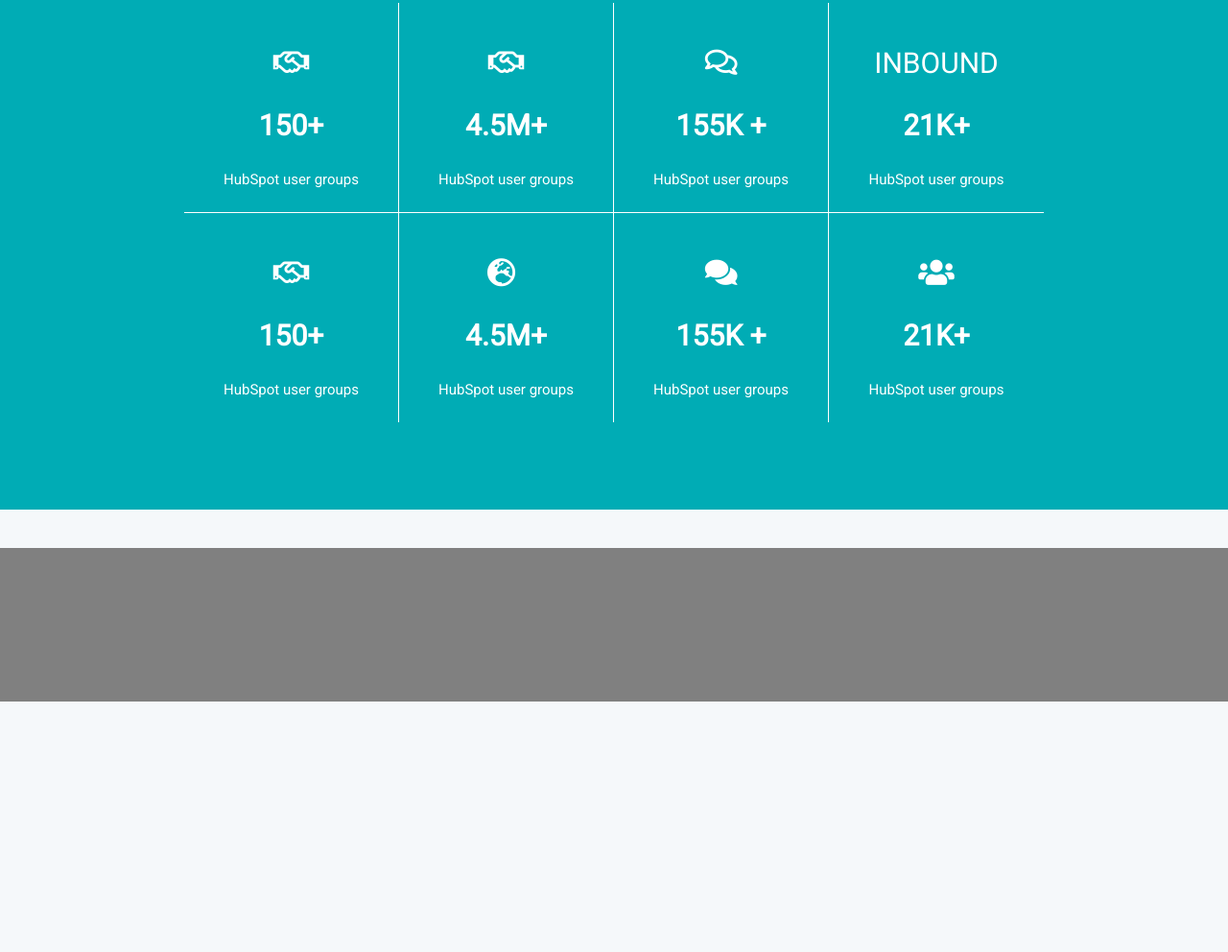
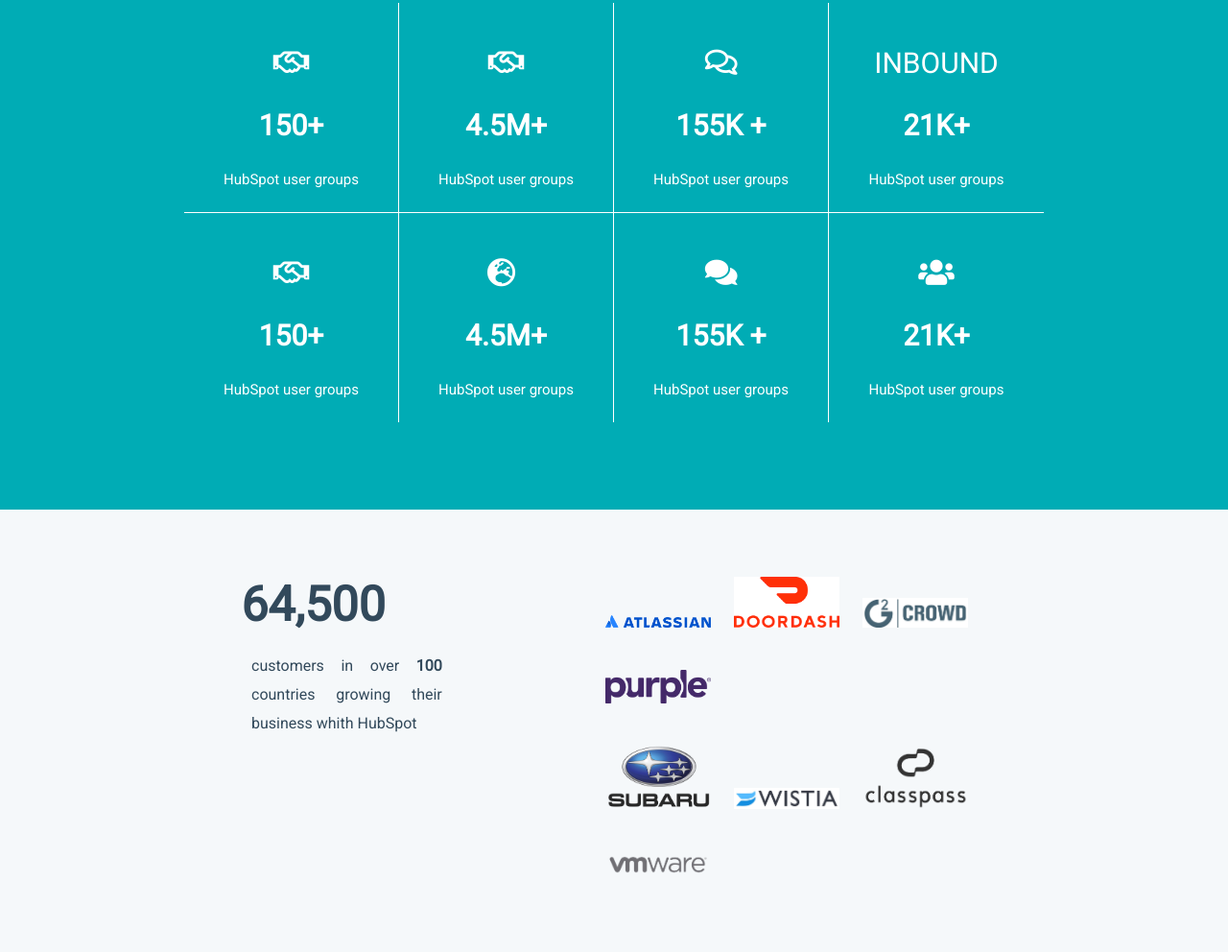
Before and after one commit to giuseppe-falco/htmlcss-hubspot, a plain HTML site: page index.html in a window 1280 px wide. Shown: the part 3660-4652 px from the top of the page at 96% size. Before the commit the page ends 4391 px from the top, so only its background shows below. Drawn offline with Linux system fonts and the light colour scheme.

Commit message:
goccia start

```diff
--- a/css/style.css
+++ b/css/style.css
@@ -389,9 +389,7 @@ padding: 0 15%;
 .square ul li:nth-of-type(2){
   font-weight: 600;
 }
-
-
-
+/* fine tabella */
 
 /* .gradients::after{
   content: "";
@@ -399,7 +397,59 @@ padding: 0 15%;
   display: block;
 } */
 
+/* inizio partner block */
+.partner{
+  padding: 0 15%;
+  margin-top: 50px;
+}
+/* number+p */
+.number{
+  float: left;
+  width: 30%;
+  margin-bottom: 50px;
+}
 
+.number h1{
+  margin: 20px 0;
+  text-align: center;
+  color: #32495b;
+  font-size: 50px;
+  font-weight: bold;
+}
+
+.number p{
+  text-align: justify;
+  color: #32495b;
+  margin-left: 70px;
+  line-height: 30px;
+}
+
+/* loghi */
+.partner-loghi{
+  float: right;
+  width: 70%;
+  padding-left: 150px;
+  padding-bottom: 50px;
+}
+
+.partner-loghi li{
+  list-style: none;
+  display: inline-block;
+  width: 100px;
+  margin-right: 30px;
+}
+.img-partner{
+  width: 150px;
+  padding: 20px 20px;
+  text-align: right;
+}
+
+.partner::after{
+  content: "";
+  clear: both;
+  display: block;
+}
+/* sezione donna con goccia */
 .ciao{
   margin-top: 5vh;
   height: 20vh;
--- a/index.html
+++ b/index.html
@@ -234,6 +234,41 @@
         </div>
       </section>
 
+      <section class="partner">
+        <!-- numerone -->
+        <div class="number">
+          <h1>64,500</h1>
+          <p>customers in over <strong>100</strong> countries growing their business whith HubSpot</p>
+        </div>
+        <!-- loghi partner -->
+        <div class="partner-loghi">
+          <ul>
+            <li><img class="img-partner" src="img/atlassian.png" alt="atlassian"></li>
+            <li><img class="img-partner" src="img/doordash.png" alt="doordash"></li>
+            <li><img class="img-partner" src="img/crowd.jpg" alt="crowd"></li>
+            <li> <img class="img-partner" src="img/purple.png" alt="purple"> </li>
+          </ul>
+
+          <ul>
+            <li><img class="img-partner" src="img/subaru.png" alt="subaru"></li>
+            <li><img class="img-partner" src="img/wistia.jpg" alt="wistia"></li>
+            <li><img class="img-partner" src="img/classpass.png" alt="classpass"></li>
+            <li> <img class="img-partner" src="img/vmware.png" alt="vmware"> </li>
+          </ul>
+        </div>
+      </section>
+      <!-- sezione finale con cinese nella goccia -->
+      <section>
+        <div class="">
+          <h2>Start Growing With HubSpot Today</h2>
+          <p>Lorem ipsum dolor sit amet, consectetur adipisicing elit, sed do eiusmod tempor incididunt ut labore et dolore magna aliqua. Ut enim ad minim veniam, quis nostrud exercitation ullamco laboris nisi ut aliquip ex ea commodo consequat. Duis aute irure dolor in reprehenderit in voluptate velit esse cillum dolore eu fugiat nulla pariatur. Excepteur sint occaecat cupidatat non proident, sunt in culpa qui officia deserunt mollit anim id est laborum.</p>
+          <button>GetHubspotFree</button>
+          <p> Get started with FREE tools, and upgrade as you grow.</p>
+        </div>
+        <div class="goccia-img">
+          <img src="img/woman.webp" alt="donna nella goccia">
+        </div>
+      </section>
 
 
 
```
Also changed, not shown: img/CRM-Illustration.svg (deleted), img/Sales-Professional-Illustration.svg (renamed from img/sales.svg), img/Service-Hub-Illustration.svg (renamed from img/service.svg).
